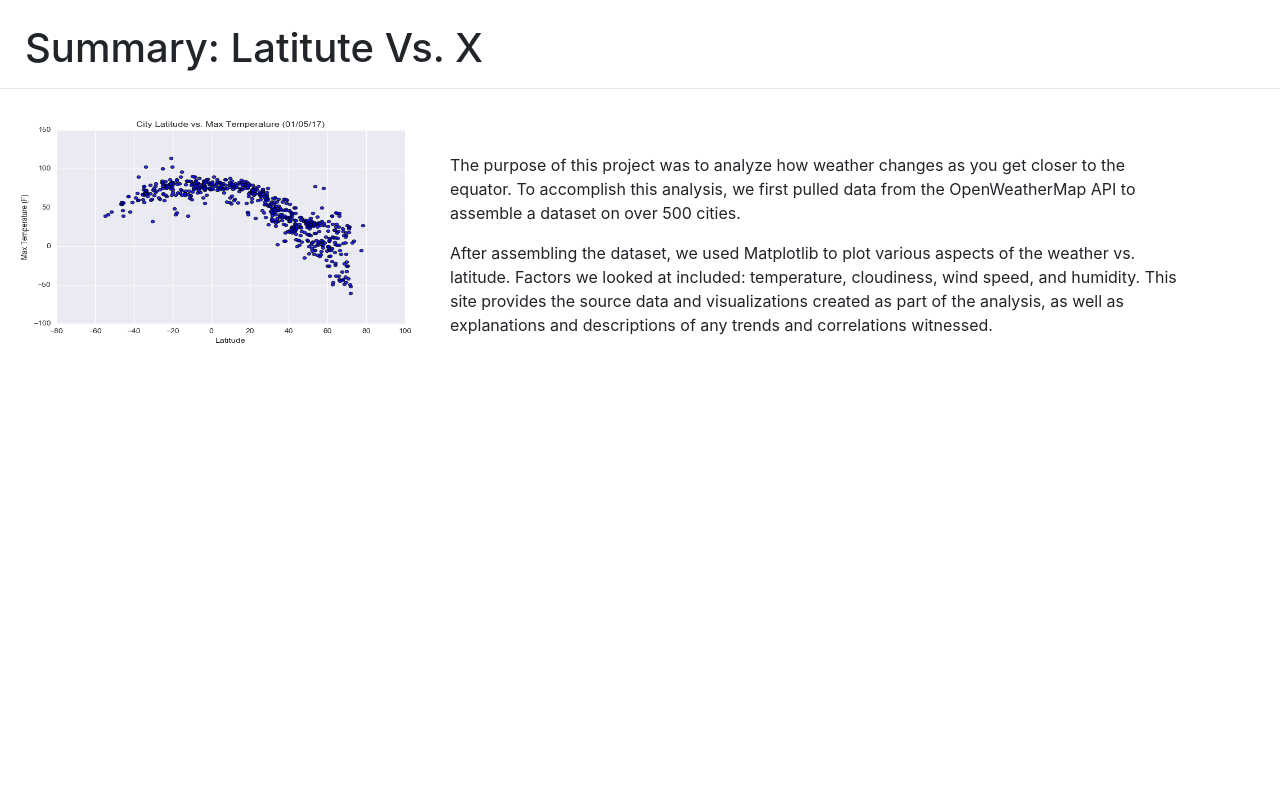
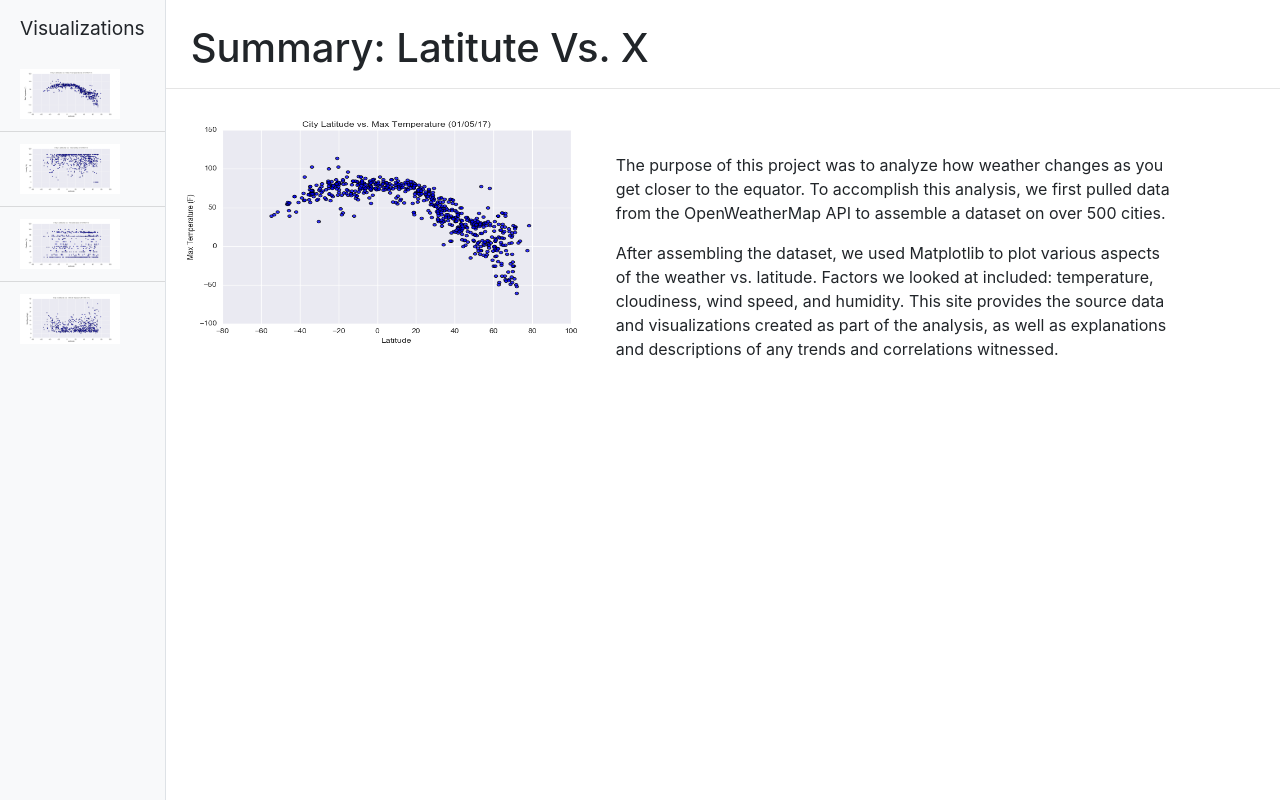
Before and after one commit to ZachKopec/Web-Design-Challenge, a plain HTML site: page WebVisualizations/index.html in a window 1280 px wide. Drawn offline with nearby package versions, Linux system fonts and the light colour scheme.

Commit message:
Established sidebar in HTML & edited css for better functionality and aestetic

```diff
--- a/WebVisualizations/Assets/css/style.css
+++ b/WebVisualizations/Assets/css/style.css
@@ -1 +1,13 @@
-/* Your stylesheet */
+#sidebar-wrapper {
+  min-height: 100vh;
+  margin-left: 0rem;
+}
+
+#sidebar-wrapper .sidebar-heading {
+  padding: 0.875rem 1.25rem;
+  font-size: 1.2rem;
+}
+
+#sidebar-wrapper .list-group {
+  width: 15rem;
+}
--- a/WebVisualizations/index.html
+++ b/WebVisualizations/index.html
@@ -15,7 +15,6 @@
 
 
   <!-- Our own CSS stylesheet -->
-  <!-- Sidebar <link href="css/simple-sidebar.css" rel="stylesheet"> -->
   <link href="Assets/css/style.css" rel="stylesheet">
 
 </head>
@@ -23,7 +22,21 @@
 <body>
 
   <div class="d-flex" id="wrapper">
+
+    <!-- Sidebar -->
+    <div class="bg-light border-right" id="sidebar-wrapper">
+      <div class="sidebar-heading">Visualizations</div>
+      <div class="list-group-flush">
+        <a href="max_temp.html" title="Maxium Temperature Analysis" class="list-group-item list-group-item-action bg-light"><img src="Visualizations/fig1.png" height="50" width="100"/></a>
+        <a href="humidity.html" title="Humidity Analysis" class="list-group-item list-group-item-action bg-light"><img src="Visualizations/fig2.png" height="50" width="100"/></a>
+        <a href="cloudiness.html" title="Cloudiness Analysis"class="list-group-item list-group-item-action bg-light"><img src="Visualizations/fig3.png" height="50" width="100"/></a>
+        <a href="wind_speed.html" title="Wind Speed Analysis" class="list-group-item list-group-item-action bg-light"><img src="Visualizations/fig4.png" height="50" width="100"/></a>
+      </div>
+    </div>
+    <!-- /#sidebar-wrapper -->
+
     <div id="page-content-wrapper">
+
       <h1 class="mt-4" style="padding-left: 25px;">Summary: Latitute Vs. X</h1>
       <hr>
       <div>
@@ -35,7 +48,9 @@
         <p style="padding-left: 15px; padding-right: 100px;">The purpose of this project was to analyze how weather changes as you get closer to the equator. To accomplish this analysis, we first pulled data from the OpenWeatherMap API to assemble a dataset on over 500 cities.</p>
         <p style="padding-left: 15px; padding-right: 100px;">After assembling the dataset, we used Matplotlib to plot various aspects of the weather vs. latitude. Factors we looked at included: temperature, cloudiness, wind speed, and humidity. This site provides the source data and visualizations created as part of the analysis, as well as explanations and descriptions of any trends and correlations witnessed.</p>
       </div>
-  </div>
+
+    </div>
+
   </div>
 
   <!-- Javascript -->
```
